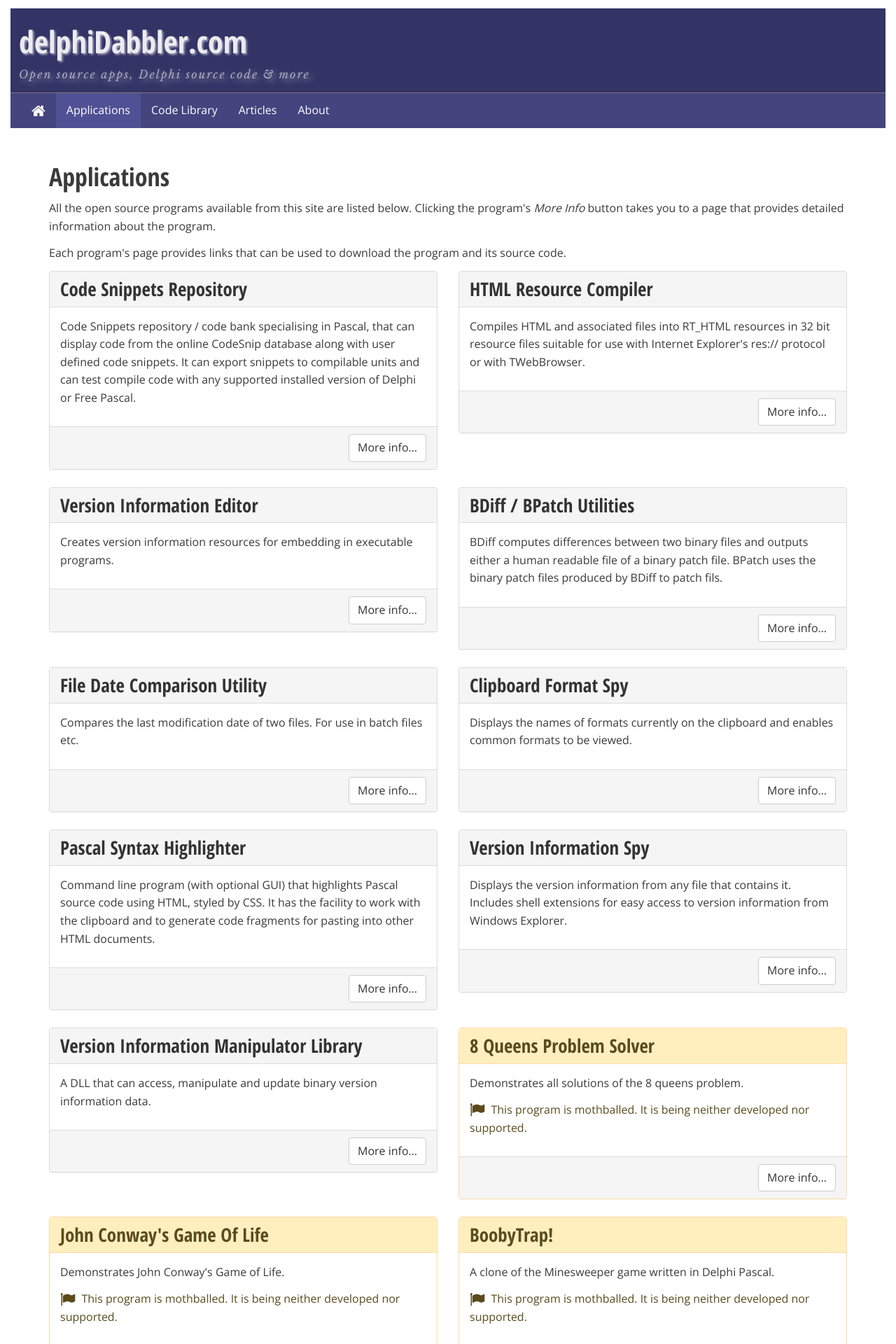
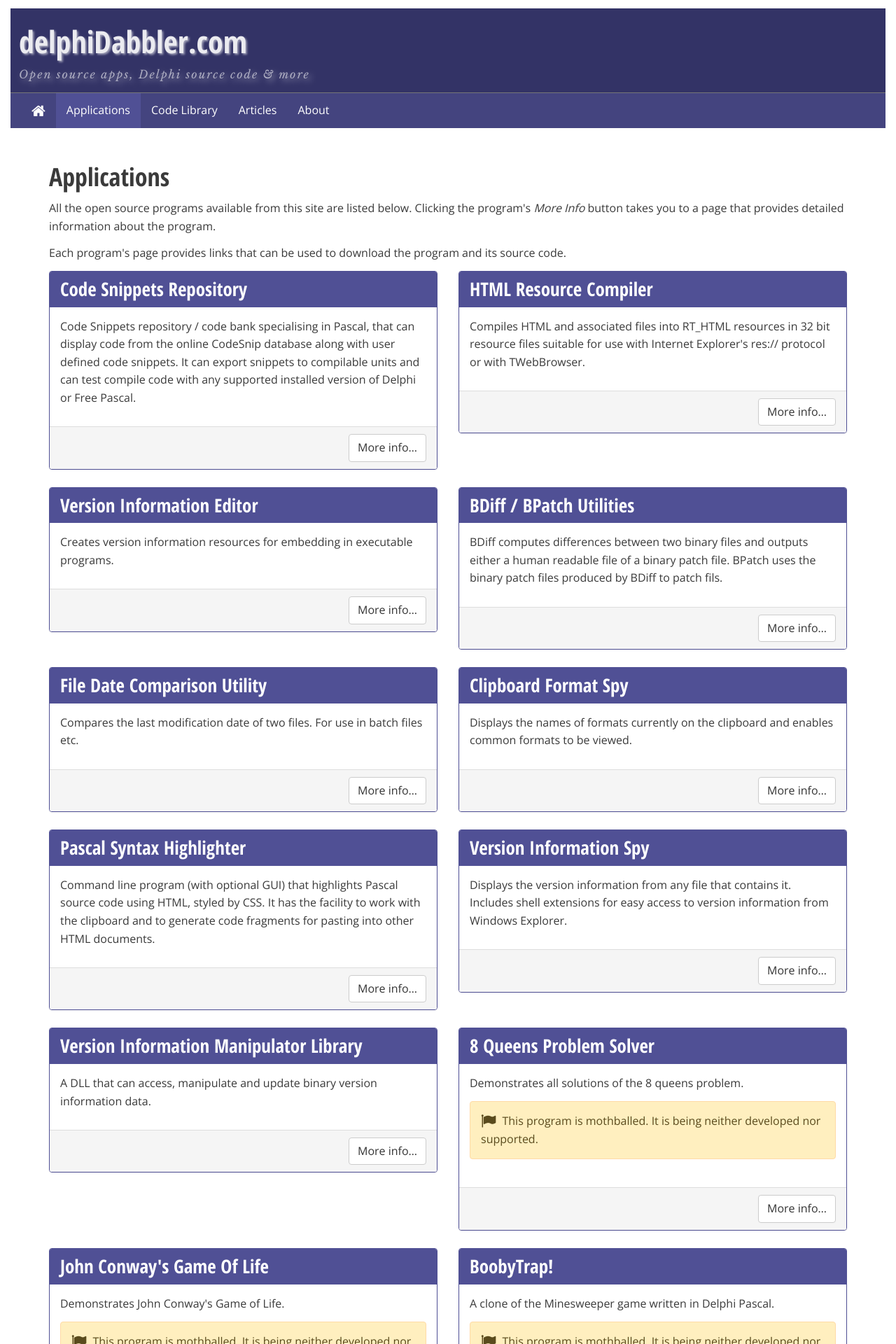
Before and after one commit to delphidabbler/delphidabbler.github.io, a Jekyll site: the page built from programs.html, in a window 1280 px wide. Shown: the top 1920 px of the page at 70% size. Built offline with Jekyll 4.4.1, drawn with Linux system fonts in a browser that asks for light colours; nearby versions of some CDN libraries.

Commit message:
Recolour all panel headers to primary colour & replaced alert text with alert boxes
Mothballed items now have same colour panel header as normal entries. The warning text that identifies item as mothballed converted into warning alert boxes.

```diff
--- a/codelib.html
+++ b/codelib.html
@@ -16,13 +16,13 @@
 {% if test <> 0 %}<div class="row">{% endif %}
   <section role="section" aria-labelledby="{{ item.id | escape }}-head">
     <div class="col-sm-6">
-      <div class="panel panel-default {% if item.mothballed %}panel-warning{% endif %}">
+      <div class="panel panel-primary">
         <header class="panel-heading" id="{{ item.id | escape }}-head">
           <h2>{{ item.title | escape }}</h2>
         </header>
         <div class="panel-body">
           <p>{{ item.summary | escape }}</p>
-          {% if item.mothballed %}<p class="text-warning" role="alert"><span class="fa fa-flag fa-lg fa-x-pad-right" aria-hidden="true"></span><span class="sr-only">Note</span> This item is mothballed. It is being neither developed nor supported.</p>{% endif %}
+          {% if item.mothballed %}<p class="alert alert-warning" role="alert"><span class="fa fa-flag fa-lg fa-x-pad-right" aria-hidden="true"></span><span class="sr-only">Note</span> This item is mothballed. It is being neither developed nor supported.</p>{% endif %}
         </div>
         <div class="panel-footer text-right">
           <a href="{{ item.more-info }}" aria-label="{{ item.title | escape }} page on {{ site.data.core.orig-site-name | escape }}" class="btn btn-default">More info&hellip;</a>
--- a/programs.html
+++ b/programs.html
@@ -15,13 +15,13 @@
 {% if test <> 0 %}<div class="row">{% endif %}
   <section role="section" aria-labelledby="{{ program.id | escape }}-head">
     <div class="col-sm-6">
-      <div class="panel panel-default {% if program.mothballed %}panel-warning{% endif %}">
+      <div class="panel panel-primary">
         <header class="panel-heading" id="{{ program.id | escape }}-head">
           <h2>{{ program.title | escape }}</h2>
         </header>
         <div class="panel-body">
           <p>{{ program.summary | escape }}</p>
-          {% if program.mothballed %}<p class="text-warning" role="alert"><span class="fa fa-flag fa-lg fa-x-pad-right" aria-hidden="true"></span><span class="sr-only">Note</span> This program is mothballed. It is being neither developed nor supported.</p>{% endif %}
+          {% if program.mothballed %}<p class="alert alert-warning" role="alert"><span class="fa fa-flag fa-lg fa-x-pad-right" aria-hidden="true"></span><span class="sr-only">Note</span> This program is mothballed. It is being neither developed nor supported.</p>{% endif %}
         </div>
         <div class="panel-footer text-right">
           <a href="{{ program.more-info }}" aria-label="{{ program.title | escape }} page on {{ site.data.core.orig-site-name | escape }}" class="btn btn-default">More info&hellip;</a>
```
